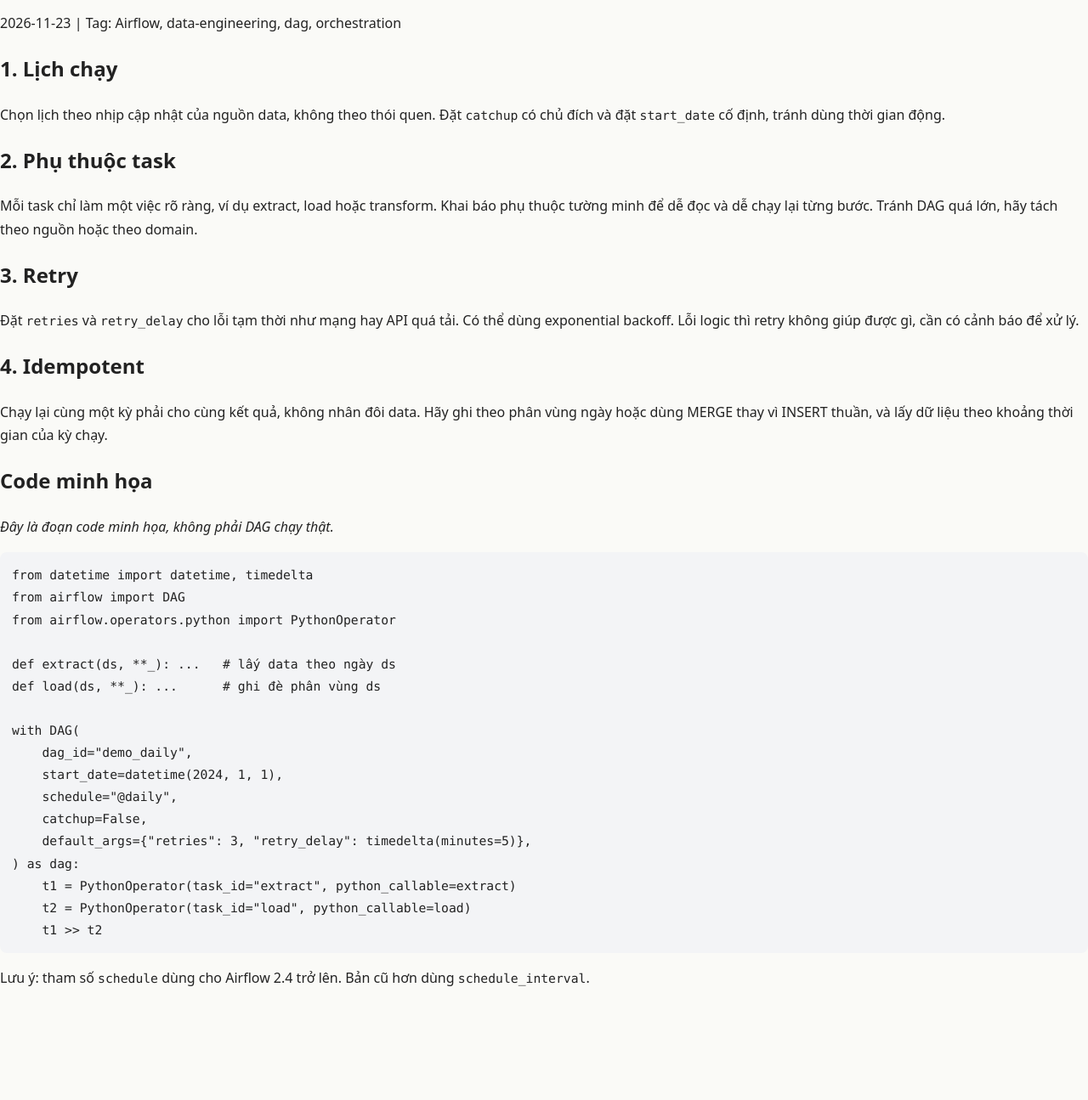
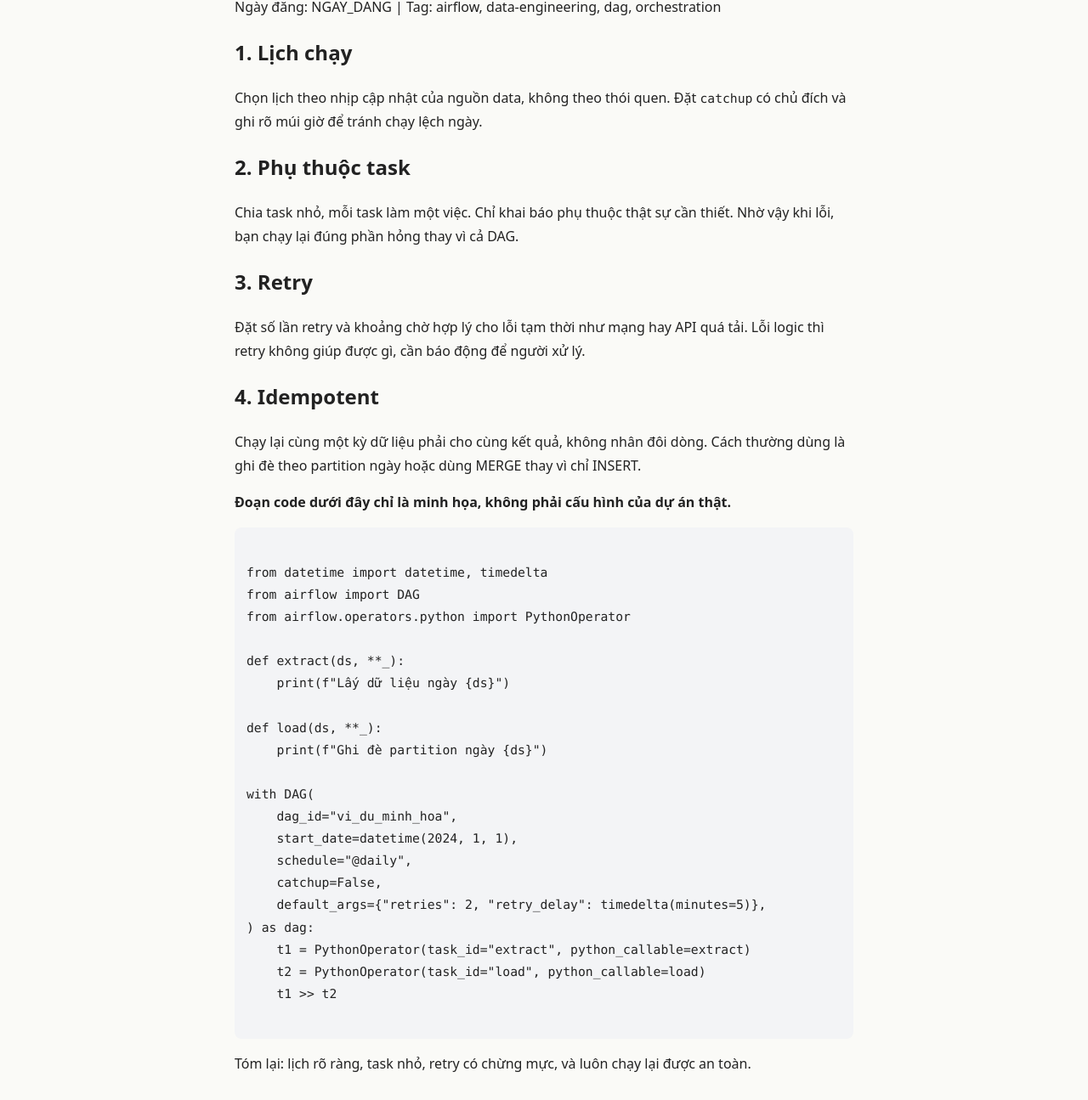
Before and after one commit to loitrandang/my-blog, a plain HTML site: page posts/nguyen-tac-thiet-ke-dag-airflow.html in a window 1280 px wide. Shown: the part 110-1405 px from the top of the page at 85% size. Before the commit the page ends 1291 px from the top, so only its background shows below. Drawn offline with Linux system fonts and the light colour scheme.

```diff
--- a/posts/nguyen-tac-thiet-ke-dag-airflow.html
+++ b/posts/nguyen-tac-thiet-ke-dag-airflow.html
@@ -3,47 +3,53 @@
 <head>
 <meta charset="utf-8">
 <meta name="viewport" content="width=device-width, initial-scale=1">
-<title>Nguyên tắc thiết kế DAG Airflow</title>
+<title>Nguyên tắc thiết kế DAG Airflow: bốn điều cần nhớ</title>
 <link rel="stylesheet" href="../style.css">
 </head>
 <body>
-<p><a href="../index.html">← Trang chủ</a></p>
+<main>
 <article>
-  <h1>Nguyên tắc thiết kế DAG Airflow</h1>
-  <p><time datetime="2026-11-23">2026-11-23</time> | Tag: Airflow, data-engineering, dag, orchestration</p>
+  <h1>Nguyên tắc thiết kế DAG Airflow: bốn điều cần nhớ</h1>
+  <p class="meta">Ngày đăng: NGAY_DANG | Tag: airflow, data-engineering, dag, orchestration</p>
 
   <h2>1. Lịch chạy</h2>
-  <p>Chọn lịch theo nhịp cập nhật của nguồn data, không theo thói quen. Đặt <code>catchup</code> có chủ đích và đặt <code>start_date</code> cố định, tránh dùng thời gian động.</p>
+  <p>Chọn lịch theo nhịp cập nhật của nguồn data, không theo thói quen. Đặt <code>catchup</code> có chủ đích và ghi rõ múi giờ để tránh chạy lệch ngày.</p>
 
   <h2>2. Phụ thuộc task</h2>
-  <p>Mỗi task chỉ làm một việc rõ ràng, ví dụ extract, load hoặc transform. Khai báo phụ thuộc tường minh để dễ đọc và dễ chạy lại từng bước. Tránh DAG quá lớn, hãy tách theo nguồn hoặc theo domain.</p>
+  <p>Chia task nhỏ, mỗi task làm một việc. Chỉ khai báo phụ thuộc thật sự cần thiết. Nhờ vậy khi lỗi, bạn chạy lại đúng phần hỏng thay vì cả DAG.</p>
 
   <h2>3. Retry</h2>
-  <p>Đặt <code>retries</code> và <code>retry_delay</code> cho lỗi tạm thời như mạng hay API quá tải. Có thể dùng exponential backoff. Lỗi logic thì retry không giúp được gì, cần có cảnh báo để xử lý.</p>
+  <p>Đặt số lần retry và khoảng chờ hợp lý cho lỗi tạm thời như mạng hay API quá tải. Lỗi logic thì retry không giúp được gì, cần báo động để người xử lý.</p>
 
   <h2>4. Idempotent</h2>
-  <p>Chạy lại cùng một kỳ phải cho cùng kết quả, không nhân đôi data. Hãy ghi theo phân vùng ngày hoặc dùng MERGE thay vì INSERT thuần, và lấy dữ liệu theo khoảng thời gian của kỳ chạy.</p>
+  <p>Chạy lại cùng một kỳ dữ liệu phải cho cùng kết quả, không nhân đôi dòng. Cách thường dùng là ghi đè theo partition ngày hoặc dùng MERGE thay vì chỉ INSERT.</p>
 
-  <h2>Code minh họa</h2>
-  <p><em>Đây là đoạn code minh họa, không phải DAG chạy thật.</em></p>
-  <pre><code class="language-python">from datetime import datetime, timedelta
+  <p><strong>Đoạn code dưới đây chỉ là minh họa, không phải cấu hình của dự án thật.</strong></p>
+  <pre><code class="language-python">
+from datetime import datetime, timedelta
 from airflow import DAG
 from airflow.operators.python import PythonOperator
 
-def extract(ds, **_): ...   # lấy data theo ngày ds
-def load(ds, **_): ...      # ghi đè phân vùng ds
+def extract(ds, **_):
+    print(f"Lấy dữ liệu ngày {ds}")
+
+def load(ds, **_):
+    print(f"Ghi đè partition ngày {ds}")
 
 with DAG(
-    dag_id="demo_daily",
+    dag_id="vi_du_minh_hoa",
     start_date=datetime(2024, 1, 1),
     schedule="@daily",
     catchup=False,
-    default_args={"retries": 3, "retry_delay": timedelta(minutes=5)},
+    default_args={"retries": 2, "retry_delay": timedelta(minutes=5)},
 ) as dag:
     t1 = PythonOperator(task_id="extract", python_callable=extract)
     t2 = PythonOperator(task_id="load", python_callable=load)
-    t1 &gt;&gt; t2</code></pre>
-  <p>Lưu ý: tham số <code>schedule</code> dùng cho Airflow 2.4 trở lên. Bản cũ hơn dùng <code>schedule_interval</code>.</p>
+    t1 >> t2
+  </code></pre>
+
+  <p>Tóm lại: lịch rõ ràng, task nhỏ, retry có chừng mực, và luôn chạy lại được an toàn.</p>
 </article>
+</main>
 </body>
 </html>
```
Also changed, not shown: posts/giam-chi-phi-query-bigquery.html (+16 -17 lines), posts/phan-lop-dbt-staging-intermediate-mart.html (+4 -3 lines).
